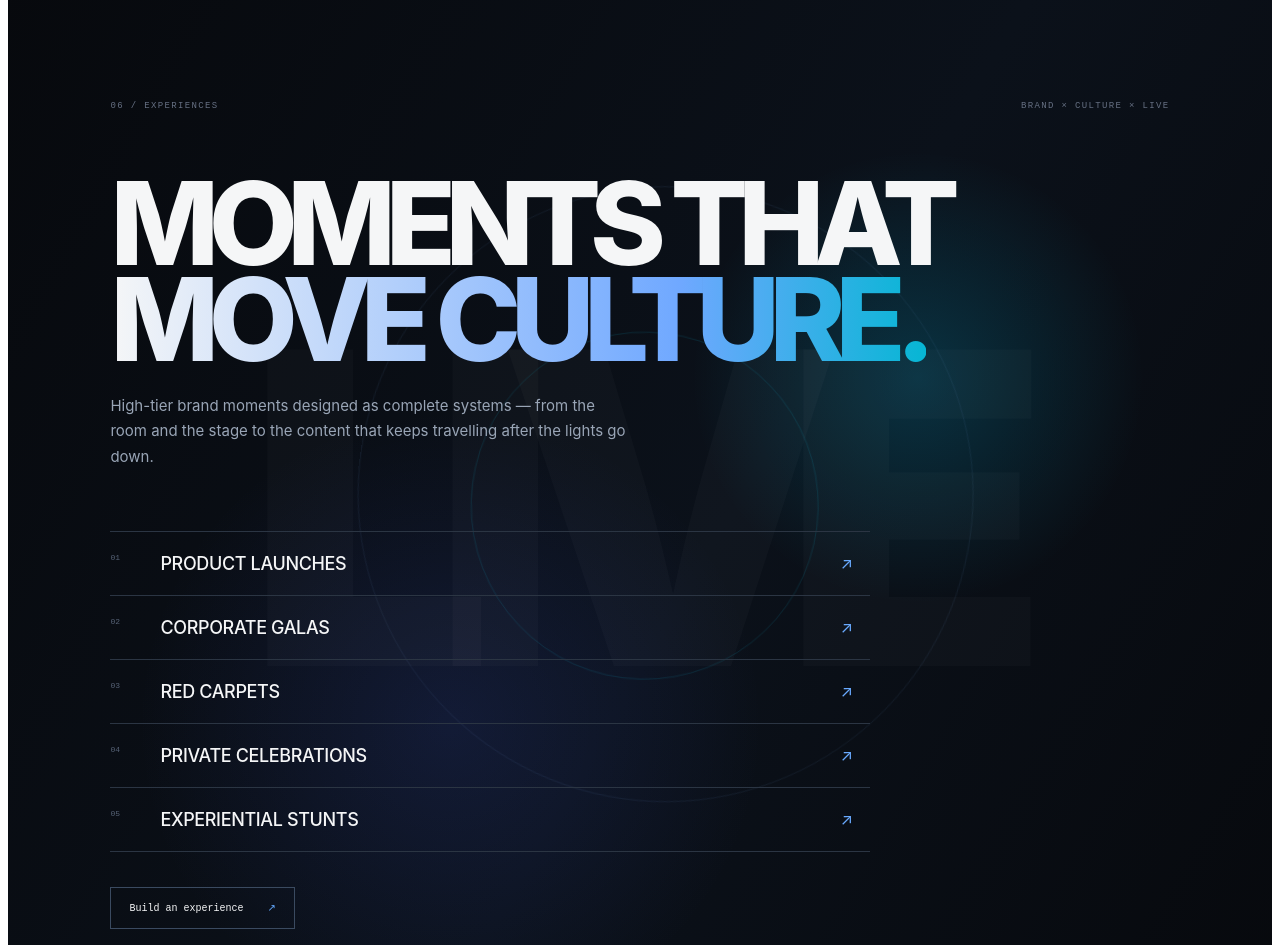
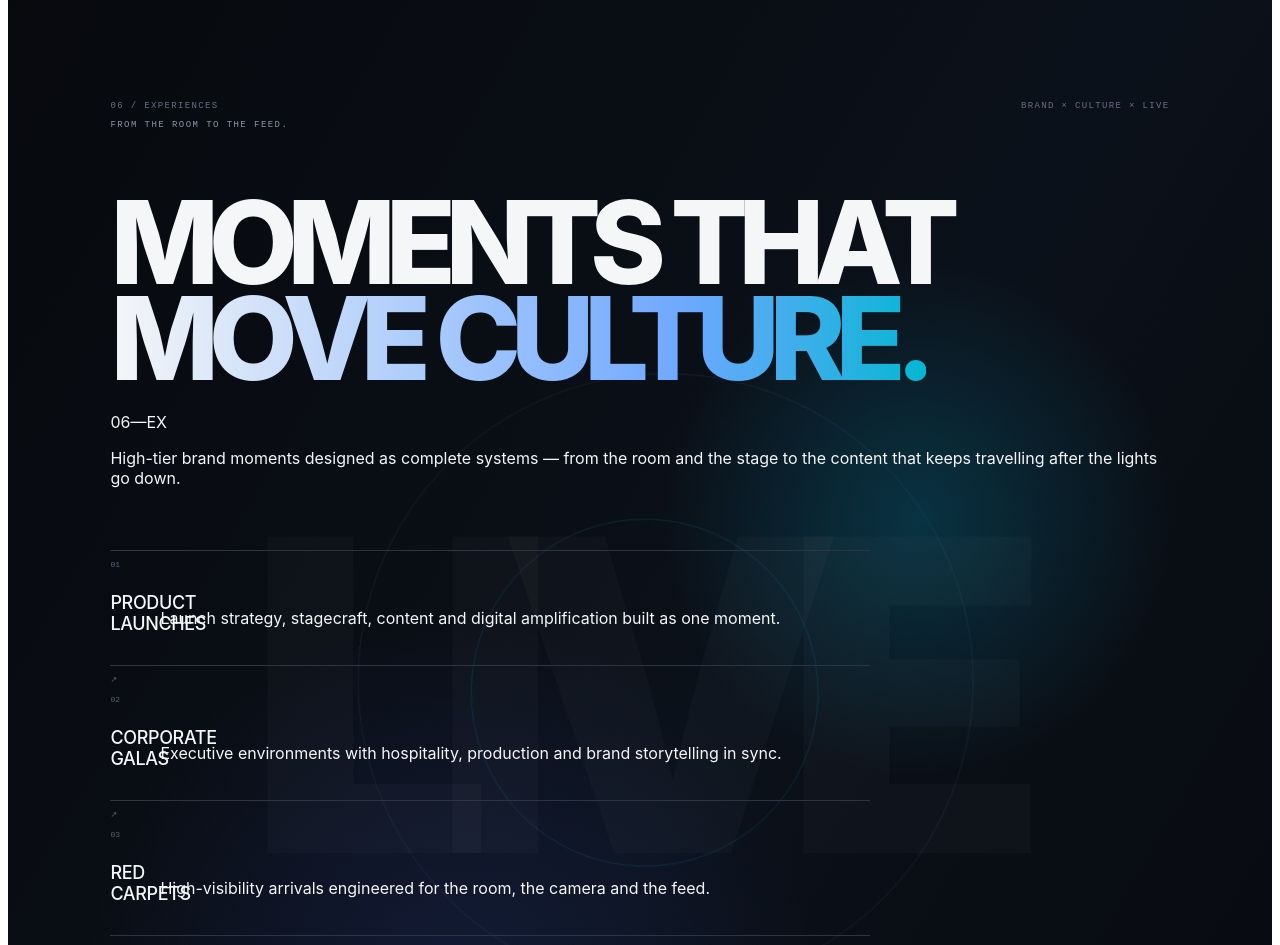
Before and after one commit to SRILUG/digitale-media-ai, a Next.js app: page / in a window 1280 px wide. Shown: the part 5800-6745 px from the top of the page. Built offline with nearby package versions, Linux system fonts and the light colour scheme.

Commit message:
Build premium experiences section

```diff
--- a/components/home/experiences-showcase.tsx
+++ b/components/home/experiences-showcase.tsx
@@ -1,14 +1,28 @@
 export default function ExperiencesShowcase() {
-  const items=["PRODUCT LAUNCHES","CORPORATE GALAS","RED CARPETS","PRIVATE CELEBRATIONS","EXPERIENTIAL STUNTS"];
+  const items = [
+    { n: "01", title: "PRODUCT LAUNCHES", desc: "Launch strategy, stagecraft, content and digital amplification built as one moment." },
+    { n: "02", title: "CORPORATE GALAS", desc: "Executive environments with hospitality, production and brand storytelling in sync." },
+    { n: "03", title: "RED CARPETS", desc: "High-visibility arrivals engineered for the room, the camera and the feed." },
+    { n: "04", title: "PRIVATE CELEBRATIONS", desc: "Distinctive celebrations designed around the people, place and story." },
+    { n: "05", title: "EXPERIENTIAL STUNTS", desc: "Unexpected physical ideas that earn attention and travel beyond the venue." },
+  ];
+
   return (
     <section className="experienceSection" id="experiences">
-      <div className="experienceBackdrop" aria-hidden="true"><span>LIVE</span></div>
+      <div className="experienceBackdrop" aria-hidden="true">
+        <span>LIVE</span><i className="experienceRing experienceRingOne" /><i className="experienceRing experienceRingTwo" />
+        <i className="experienceCross experienceCrossOne" /><i className="experienceCross experienceCrossTwo" />
+      </div>
       <div className="experienceContent">
         <div className="homeSectionTop"><span>06 / EXPERIENCES</span><span>BRAND × CULTURE × LIVE</span></div>
-        <h2>MOMENTS THAT<br /><em>MOVE CULTURE.</em></h2>
-        <p>High-tier brand moments designed as complete systems — from the room and the stage to the content that keeps travelling after the lights go down.</p>
-        <div className="experienceList">{items.map((x,i)=><div key={x}><span>0{i+1}</span><strong>{x}</strong><b>↗</b></div>)}</div>
-        <a className="experienceCta" href="/start?practice=experiences">Build an experience <span>↗</span></a>
+        <div className="experienceIntro">
+          <div><p className="homeEyebrow">FROM THE ROOM TO THE FEED.</p><h2>MOMENTS THAT<br /><em>MOVE CULTURE.</em></h2></div>
+          <div className="experienceLead"><span className="experienceIndex">06—EX</span><p>High-tier brand moments designed as complete systems — from the room and the stage to the content that keeps travelling after the lights go down.</p></div>
+        </div>
+        <div className="experienceList">
+          {items.map((item) => <article className="experienceItem" key={item.n}><span className="experienceNumber">{item.n}</span><div className="experienceItemMain"><strong>{item.title}</strong><p>{item.desc}</p></div><span className="experienceArrow">↗</span></article>)}
+        </div>
+        <div className="experienceBottom"><span>EVENTS / LAUNCHES / ACTIVATIONS / CELEBRATIONS</span><a className="experienceCta" href="/start?practice=experiences"><span>BUILD AN EXPERIENCE</span><b>↗</b></a></div>
       </div>
     </section>
   );
```
